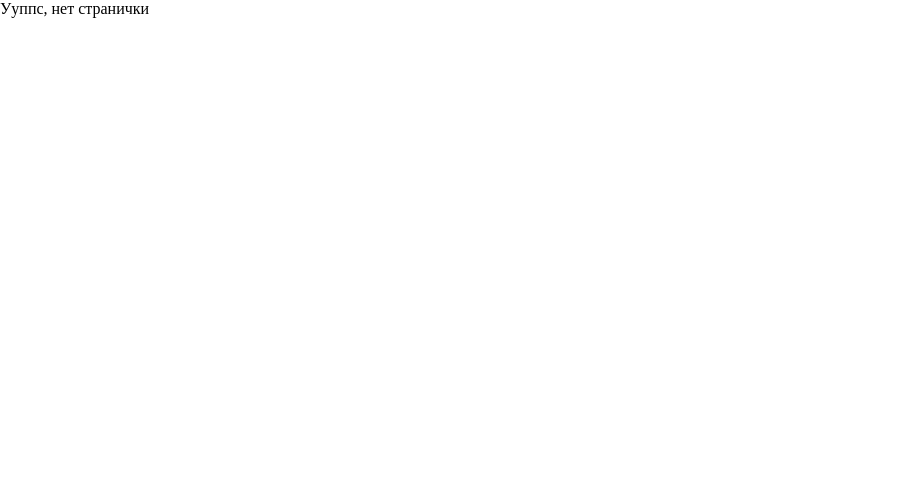
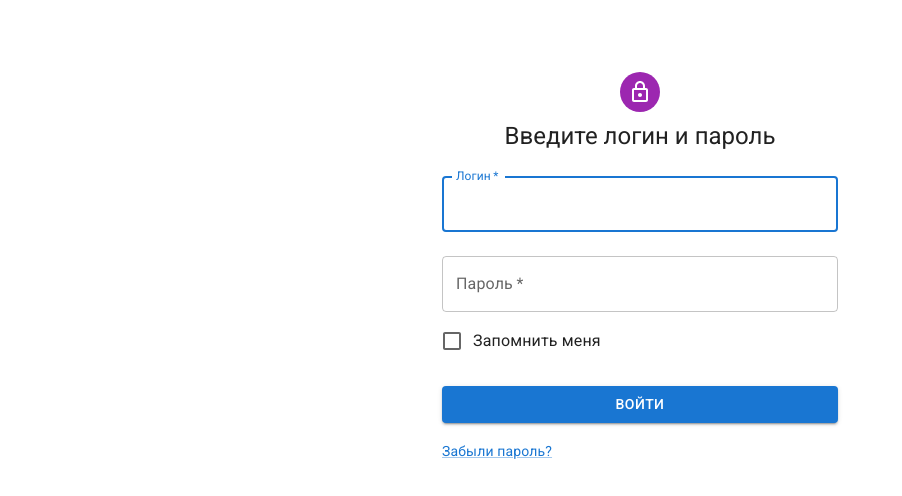
Before and after one commit to artemo8913/ppr-client, a React (Create React App) app: page /login in a window 1280 px wide. Shown: the top 496 px of the page, without its empty margins (0-902 px from the left). Built offline with nearby package versions, Linux system fonts and the light colour scheme.

Commit message:
login page

```diff
--- a/src/Components/ButtonForApiTest.tsx
+++ b/src/Components/DeveloperPage/ButtonForApiTest.tsx
@@ -1,4 +1,4 @@
-import apiFetch from "../healper/ApiFetch";
+import apiFetch from "../../healper/ApiFetch";
 
 export default function ButtonForApiTest(props: {
   url: string;
--- /dev/null
+++ b/src/Components/LoginPage/LoginPage.tsx
@@ -0,0 +1,104 @@
+import * as React from 'react';
+import Avatar from '@mui/material/Avatar';
+import Button from '@mui/material/Button';
+import CssBaseline from '@mui/material/CssBaseline';
+import TextField from '@mui/material/TextField';
+import FormControlLabel from '@mui/material/FormControlLabel';
+import Checkbox from '@mui/material/Checkbox';
+import Link from '@mui/material/Link';
+import Grid from '@mui/material/Grid';
+import Box from '@mui/material/Box';
+import LockOutlinedIcon from '@mui/icons-material/LockOutlined';
+import Typography from '@mui/material/Typography';
+import Container from '@mui/material/Container';
+import { createTheme, ThemeProvider } from '@mui/material/styles';
+
+function Copyright(props: any) {
+  return (
+    <Typography variant="body2" color="text.secondary" align="center" {...props}>
+      {'Copyright © '}
+      <Link color="inherit" href="https://mui.com/">
+        Your Website
+      </Link>{' '}
+      {new Date().getFullYear()}
+      {'.'}
+    </Typography>
+  );
+}
+
+const theme = createTheme();
+
+export default function SignIn() {
+  const handleSubmit = (event: React.FormEvent<HTMLFormElement>) => {
+    event.preventDefault();
+    const data = new FormData(event.currentTarget);
+    console.log({
+      login: data.get('login'),
+      password: data.get('password'),
+    });
+  };
+
+  return (
+    <ThemeProvider theme={theme}>
+      <Container component="main" maxWidth="xs">
+        <CssBaseline />
+        <Box
+          sx={{
+            marginTop: 8,
+            display: 'flex',
+            flexDirection: 'column',
+            alignItems: 'center',
+          }}
+        >
+          <Avatar sx={{ m: 1, bgcolor: 'secondary.main' }}>
+            <LockOutlinedIcon />
+          </Avatar>
+          <Typography component="h1" variant="h5">
+            Введите логин и пароль
+          </Typography>
+          <Box component="form" onSubmit={handleSubmit} noValidate sx={{ mt: 1 }}>
+            <TextField
+              margin="normal"
+              required
+              fullWidth
+              id="login"
+              label="Логин"
+              name="login"
+              autoComplete="login"
+              autoFocus
+            />
+            <TextField
+              margin="normal"
+              required
+              fullWidth
+              name="password"
+              label="Пароль"
+              type="password"
+              id="password"
+              autoComplete="current-password"
+            />
+            <FormControlLabel
+              control={<Checkbox value="remember" color="primary" />}
+              label="Запомнить меня"
+            />
+            <Button
+              type="submit"
+              fullWidth
+              variant="contained"
+              sx={{ mt: 3, mb: 2 }}
+            >
+              Войти
+            </Button>
+            <Grid container>
+              <Grid item xs>
+                <Link href="#" variant="body2">
+                  Забыли пароль?
+                </Link>
+              </Grid>
+            </Grid>
+          </Box>
+        </Box>
+      </Container>
+    </ThemeProvider>
+  );
+}
--- a/src/healper/ApiFetch.tsx
+++ b/src/healper/ApiFetch.tsx
@@ -7,7 +7,10 @@
   ) {
     await fetch(url, { body: JSON.stringify(data), method })
       .then((data) => data.json())
-      .then((json) => callback(JSON.stringify(json)))
+      .then((json) => {
+        callback(JSON.stringify(json,null," "));
+        console.log(JSON.stringify(json,null," "));
+      })
       .catch((error) => console.log(error));
   }
 }
--- a/src/index.tsx
+++ b/src/index.tsx
@@ -1,10 +1,11 @@
 import ReacCellOM from "react-dom/client";
 import App from "./App";
-import DeveloperPage from "./Components/DeveloperPage";
+import DeveloperPage from "./Components/DeveloperPage/DeveloperPage";
 import "./style.css";
 import { Provider } from "react-redux";
 import store from "./Redux/store";
 import { BrowserRouter, Routes, Route } from "react-router-dom";
+import LoginPage from './Components/LoginPage/LoginPage';
 
 //@ts-ignore
 const root = ReacCellOM.createRoot(document.getElementById("root"));
@@ -13,6 +14,7 @@
     <BrowserRouter>
       <Routes>
         <Route path="/" element={<App />} />
+        <Route path="/login" element={<LoginPage />} />
         <Route path="/developer" element={<DeveloperPage />} />
         <Route path="/*" element={<div>Ууппс, нет странички</div>} />
       </Routes>
```
Also changed, not shown: src/Components/DeveloperPage/DeveloperPage.tsx (renamed from src/Components/DeveloperPage.tsx), 1 other file (tests, documents, lock files or other folders).
